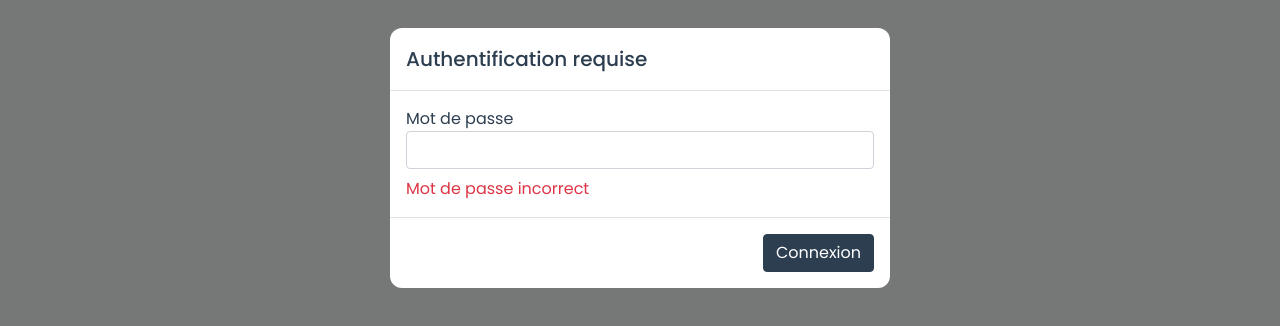
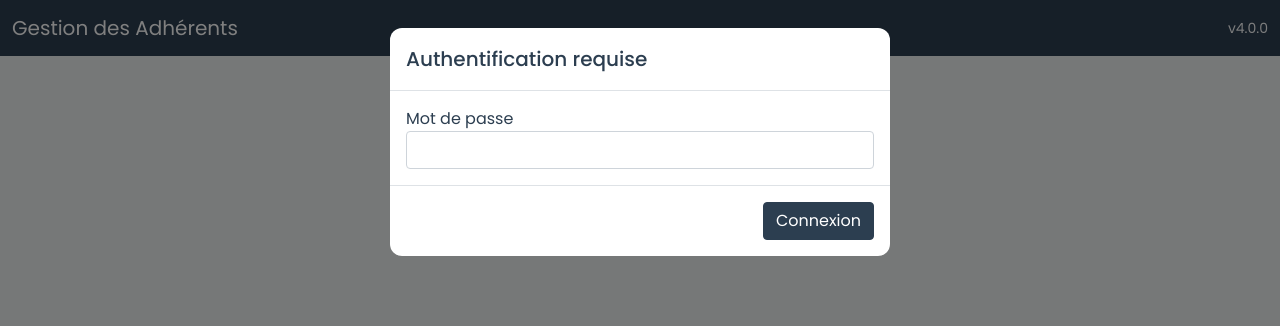
Before and after one commit to simonmacias/Adhesions-BAL, a website: page index.html in a window 1280 px wide. Drawn offline with nearby package versions, Linux system fonts and the light colour scheme.

Commit message:
Ajout du numéro de version v4.0.0 dans le bandeau

```diff
--- a/index.html
+++ b/index.html
@@ -14,6 +14,13 @@
     </style>
 </head>
 <body>
+    <div id="app" v-cloak>
+        <nav class="navbar navbar-expand-lg navbar-dark bg-primary mb-4">
+            <div class="container-fluid">
+                <span class="navbar-brand">Gestion des Adhérents</span>
+                <span class="navbar-text text-light small">v4.0.0</span>
+            </div>
+        </nav>
         <!-- Modal d'authentification -->
         <div class="modal fade" id="authModal" data-bs-backdrop="static" data-bs-keyboard="false" tabindex="-1">
             <div class="modal-dialog">
@@ -605,6 +612,7 @@
                 </main>
             </div>
         </div>
+    </div>
 
     <!-- Chargement des scripts -->
     <script src="https://unpkg.com/vue@3/dist/vue.global.prod.js"></script>
```
Lines whose indentation alone changed are shown as unchanged.
